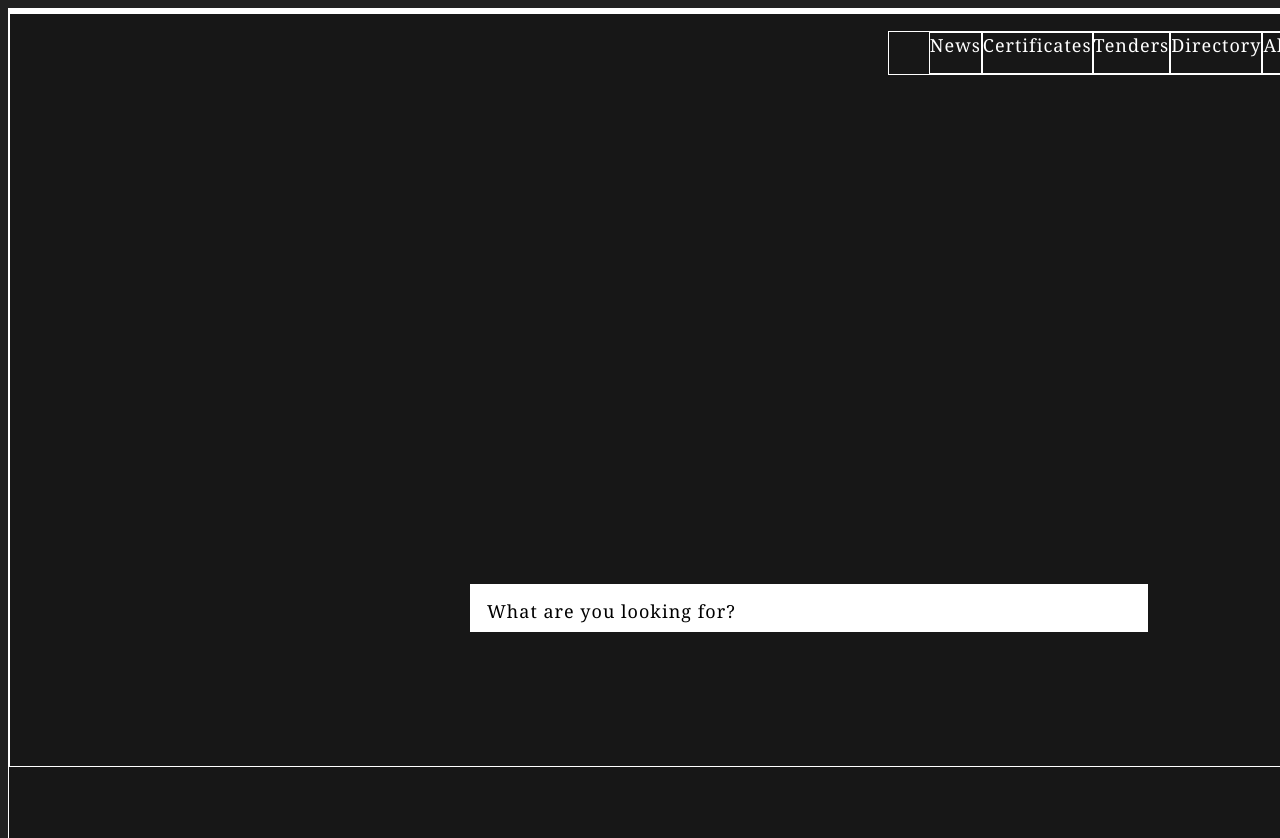
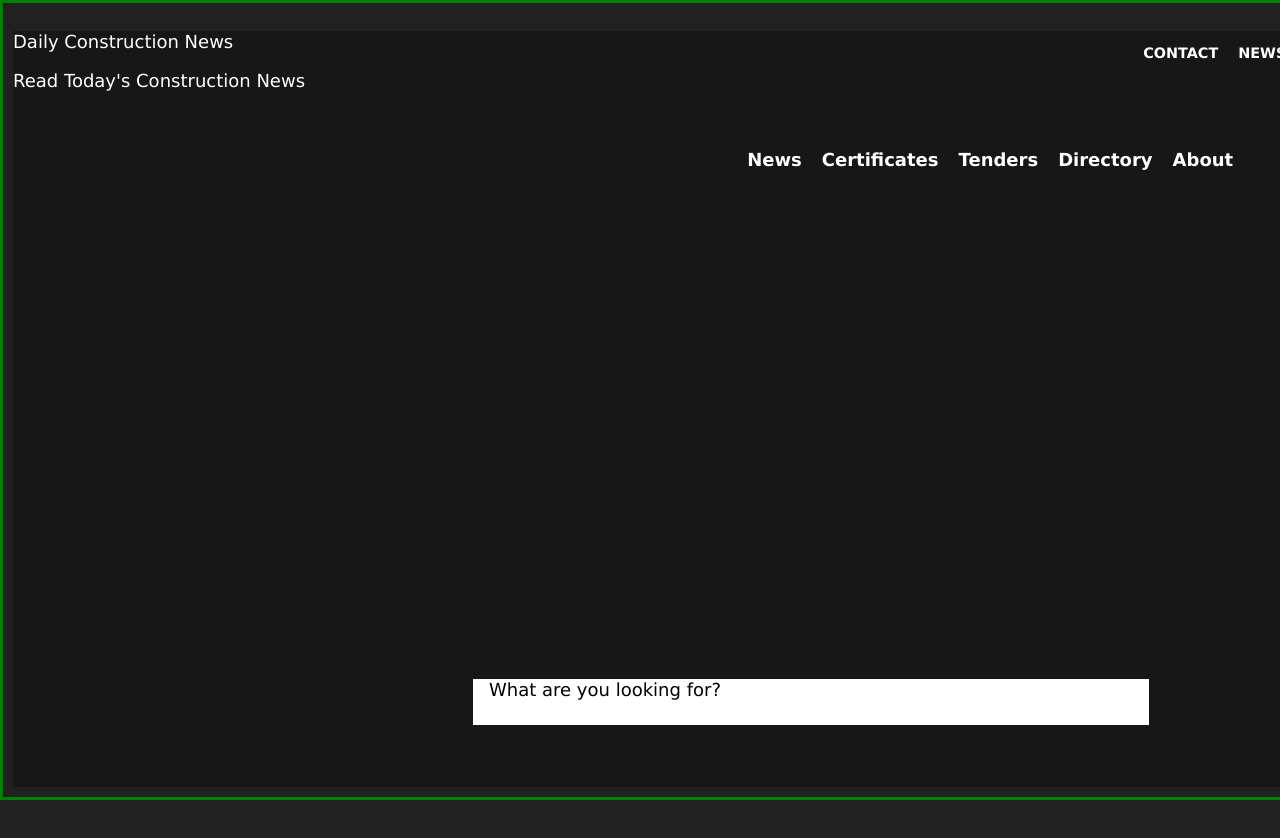
Before and after one commit to csharpforevermore/CR.e, a plain HTML site: page 1.2/index.html in a window 1280 px wide. Shown: the top 838 px of the page. After the commit the page ends 800 px from the top, so only its background shows below. Drawn offline with Linux system fonts and the light colour scheme.

Commit message:
Started mid-header and sub-header

```diff
--- a/1.2/index.html
+++ b/1.2/index.html
@@ -1,13 +1,14 @@
+<!DOCTYPE html PUBLIC "-//W3C//DTD HTML 4.01//EN" "http://www.w3.org/TR/html4/strict.dtd">
 <html>
 <head>
 <title>Template</title>
 <link rel="stylesheet" type="text/css" href="mystyle.css">
 </head>
 <body>
-<div id="page">
-        <!-- <div></div> -->
+<div id="page_wrapper">
+    <div id="page">
         <div id="hero_banner">
-            <div>
+            <div class="menu_row">
                     <ul id="super_menu" class="menu">
                             <li>Contact</li>
                             <li>News</li>
@@ -16,7 +17,7 @@
                             <li id="twitter_cta">TW</li>
                         </ul>
             </div>
-            <div>
+            <div class="menu_row">
                     <ul id="sub_menu" class="menu">
                             <li>News</li>
                             <li>Certificates</li>
@@ -25,11 +26,17 @@
                             <li>About</li>
                         </ul>
             </div>
+            <div id="mid_header">
+                <p>Daily Construction News</p>
+            </div>
+            <div id="mid_subheader">
+                <p>Read Today's Construction News</p>
+            </div>
             <div id="search_bar">
                 <p>What are you looking for?</p>
             </div>
         </div>
-</div>
+    </div>
 </div>
 </body>
 </html>
--- a/1.2/mystyle.css
+++ b/1.2/mystyle.css
@@ -1,23 +1,28 @@
-#page{
-    position:relative;
-    background-color:#171717;
-    margin:0 auto;
-    min-height:1200px;
-    min-width:1600px;
-    max-width:1600px;
-}
-
-
 body {
     background-color: #212121;
     letter-spacing: 1;
-    font-family: Georgia, 'Times New Roman', serif;
+    font-family: Verdana, sans-serif;
     font-size: 18px;
     color: #fff;
+    margin: auto;
+    padding: 0;
 }
 
-div, ul, li {
-    border: 1px solid white;
+#page_wrapper{
+
+    margin: auto;
+    border: 3px solid green;
+    padding: 10px;
+    width: 1600px;
+}
+
+#page{
+    position: relative;;
+    background-color:#171717;
+    /* min-width:1600px;
+    left: -50%;
+    top: -14px; */
+    margin:auto;
 }
 
 #hero_banner{
@@ -48,5 +53,34 @@ ul.menu li {
     height: 40px;
     display: inline;
     float: left;
+    padding-right: 20px;
 
 }
+
+.menu_row {
+    display: inline;
+    font-weight: 800;
+}
+
+#super_menu {
+    position: relative;
+    float: right;
+    top: 0px;
+    text-transform: uppercase;
+    right: 150px;
+    font-size: 80%;
+}
+
+#sub_menu {
+    position: relative;
+    float: right;
+    top: 100px;
+}
+
+#mid_header{
+
+}
+
+#mid_subheader{
+
+}
```
Also changed, not shown: 1.2/images/soicial_media.JPG (added).
